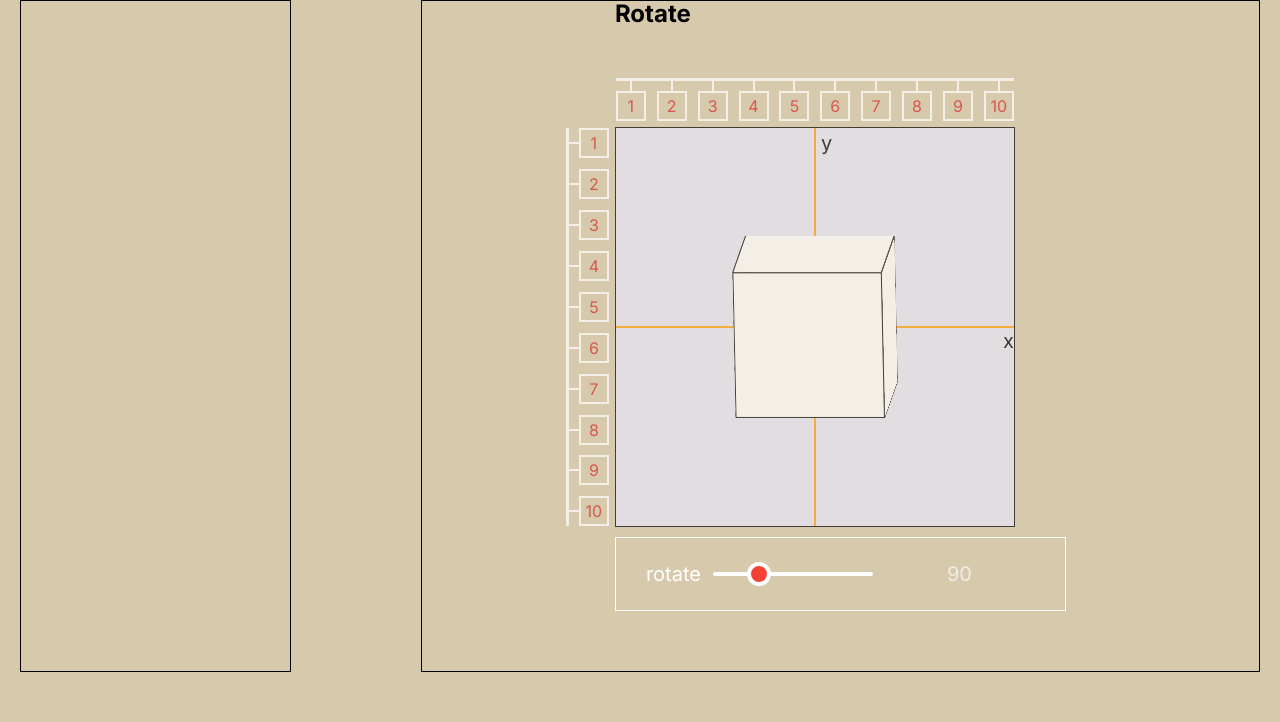
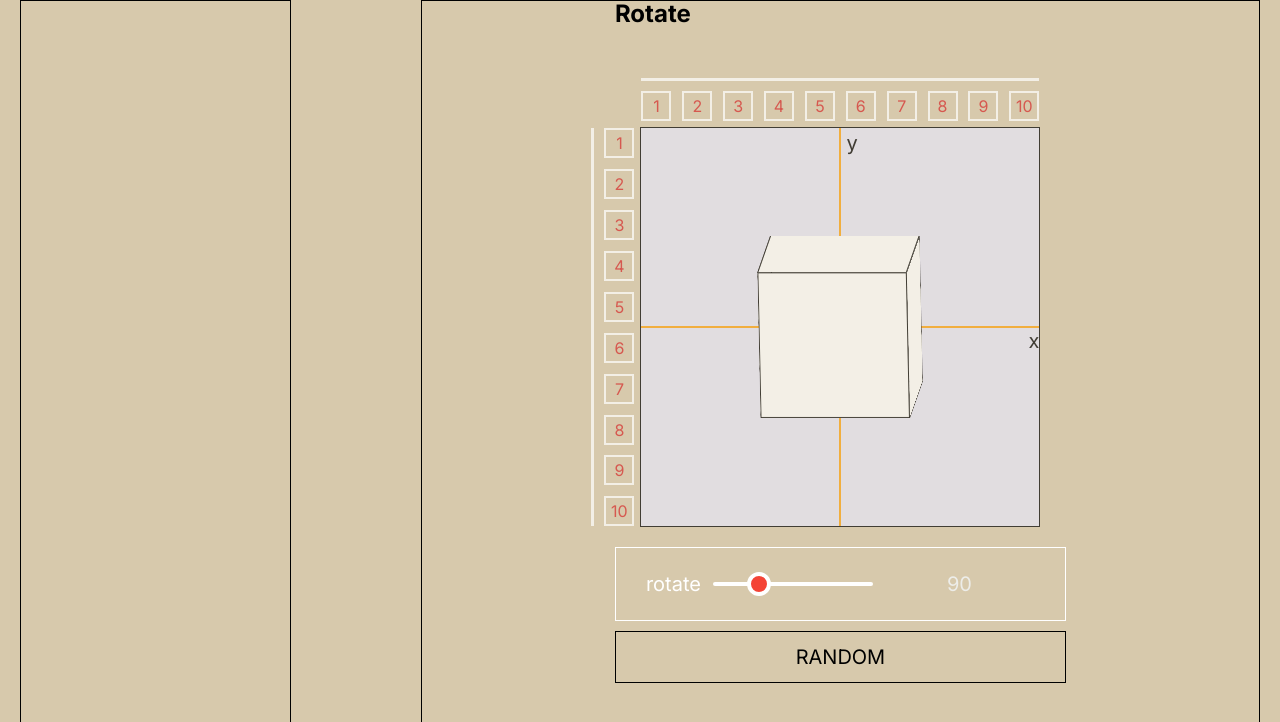
Before and after one commit to Andriikryl/transform-cheat-sheet, a Next.js app: page / in a window 1280 px wide. Shown: the top 722 px of the page. Built offline with nearby package versions, Linux system fonts and the light colour scheme.

Commit message:
add FieldBox component

```diff
--- /dev/null
+++ b/src/components/fieldBox/FieldBox.tsx
@@ -0,0 +1,35 @@
+import React from "react";
+import styles from "./style.module.css";
+import Graph from "../graph/Graph";
+
+interface FieldBoxProps {
+  children: React.ReactNode;
+}
+
+export default function FieldBox({ children }: FieldBoxProps) {
+  return (
+    <div className={styles.wrapper__box}>
+      <Graph
+        from={1}
+        to={10}
+        step={1}
+        classGraph={styles.graph}
+        classReng={styles.reng}
+      />
+      <Graph
+        from={1}
+        to={10}
+        step={1}
+        classGraph={styles.graph__col}
+        classReng={styles.reng__col}
+      />
+      <div className={styles.x__axis}>
+        <span>x</span>
+      </div>
+      <div className={styles.y__axis}>
+        <span>y</span>
+      </div>
+      {children}
+    </div>
+  );
+}
--- /dev/null
+++ b/src/components/fieldBox/style.module.css
@@ -0,0 +1,112 @@
+.wrapper__box{
+    margin-block-start: 100px;
+    border: 1px solid black;
+    background-color: #e5e5f7;
+    opacity: 0.7;
+    background-image:  linear-gradient(#2a2a2b 0.5px, transparent 0.5px), linear-gradient(to right, #2a2a2b 0.5px, #e5e5f7 0.5px);
+    background-size: 10px 10px;
+    width: 400px;
+    height: 400px;
+    position: relative;
+    display: grid;
+    place-items: center;
+}
+.rotate__box{
+    transform: rotate(var(--rotate));
+}
+
+.bg__colorSied{
+    background-color: hsl(344, 100%, 95%, .3);
+    border: 2px solid #d62828;
+}
+
+.y__axis{
+    position: absolute;
+    left: 50%;
+    top: 50%;
+    transform: translate(-50%,-50%);
+    width: 2px;
+    height: 100%;
+    background-color: #fca311;
+    z-index: -1;
+}
+
+.x__axis{
+    position: absolute;
+    left: 50%;
+    top: 50%;
+    transform: translate(-50%,-50%);
+    width: 100%;
+    height: 2px;
+    background-color: #fca311;
+    z-index: -1;
+}
+
+.y__axis span{
+    width: max-content;
+    display: block;
+    font-size: 20px;
+    position: relative;
+    left: 7px;
+}
+
+.x__axis span{
+    width: max-content;
+    display: block;
+    font-size: 20px;
+    margin-inline-start: auto;
+}
+
+
+.graph{
+    top: -50px;
+    left: 0;
+    width: 100%;
+    position: absolute;
+    border-top: 3px solid #ffffff;
+    display: flex;
+    justify-content: space-between;
+  }
+
+  .graph__col{
+    top: 0;
+    left: -50px;
+    width: 2px;
+    height: 100%;
+    position: absolute;
+    border-left: 3px solid #ffffff;
+    display: flex;
+    flex-direction: column;
+    justify-content: space-between;
+  }
+
+  .reng__col{
+    display: grid;
+    place-items: center;
+  }
+  .reng{
+    display: grid;
+    place-items: center;
+}
+
+.reng__col span{
+    display: grid;
+    place-items: center;
+    margin-inline-start: 10px;
+    color: #d62828;
+    width: 30px;
+    height: 30px;
+    border: 2px solid #ffffff;
+    position: relative;
+}
+
+.reng span{
+    margin-block-start: 10px;
+    display: grid;
+    place-items: center;
+    color: #d62828;
+    width: 30px;
+    height: 30px;
+    border: 2px solid #ffffff;
+    position: relative;
+}
--- a/src/components/rotate/Rotate.tsx
+++ b/src/components/rotate/Rotate.tsx
@@ -4,34 +4,21 @@ import styles from "./style.module.css";
 import Cube from "../cube/Cube";
 import { InputFrame } from "../inputFrame/InputFrame";
 import Graph from "../graph/Graph";
+import { random } from "../utils/random";
+import FieldBox from "../fieldBox/FieldBox";
 
 export default function Rotate() {
   const [rotate, setRotate] = useState(90);
 
+  const handelClickRandom = () => {
+    setRotate((state) => random(1, 360));
+  };
+
   return (
     <div>
       <h2>Rotate</h2>
-      <div className={styles.wrapper__box}>
-        <Graph
-          from={1}
-          to={10}
-          step={1}
-          classGraph={styles.graph}
-          classReng={styles.reng}
-        />
-        <Graph
-          from={1}
-          to={10}
-          step={1}
-          classGraph={styles.graph__col}
-          classReng={styles.reng__col}
-        />
-        <div className={styles.x__axis}>
-          <span>x</span>
-        </div>
-        <div className={styles.y__axis}>
-          <span>y</span>
-        </div>
+      <div className={styles.flex__group}>
+        <FieldBox>
           <div
             className={styles.rotate__box}
             style={
@@ -48,7 +35,7 @@ export default function Rotate() {
               cuboidClass={styles.cuboid__animation}
             />
           </div>
-      </div>
+        </FieldBox>
         <InputFrame
           className={styles.form__angel}
           value={rotate}
@@ -59,6 +46,10 @@ export default function Rotate() {
           rangeLabel="rotate"
           numberLabel="rotate number"
         ></InputFrame>
+        <button className={styles.button} onClick={handelClickRandom}>
+          random
+        </button>
+      </div>
     </div>
   );
 }
--- a/src/components/rotate/style.module.css
+++ b/src/components/rotate/style.module.css
@@ -1,16 +1,8 @@
-.wrapper__box{
-    margin-block-start: 100px;
-    border: 1px solid black;
-    background-color: #e5e5f7;
-    opacity: 0.7;
-    background-image:  linear-gradient(#2a2a2b 0.5px, transparent 0.5px), linear-gradient(to right, #2a2a2b 0.5px, #e5e5f7 0.5px);
-    background-size: 10px 10px;
-    /* padding: 100px; */
-    width: 400px;
-    height: 400px;
-    position: relative;
-    display: grid;
-    place-items: center;
+.flex__group{
+    display: flex;
+    flex-direction: column;
+    align-items: center;
+    gap: 10px;
 }
 .rotate__box{
     transform: rotate(var(--rotate));
@@ -21,114 +13,13 @@
     border: 2px solid #d62828;
 }
 
-.y__axis{
-    position: absolute;
-    left: 50%;
-    top: 50%;
-    transform: translate(-50%,-50%);
-    width: 2px;
-    height: 100%;
-    background-color: #fca311;
-    z-index: -1;
+
+.button{
+    padding-block: 10px;
+    font-size: 20px;
+    text-transform: uppercase;
+    background-color: transparent;
+    cursor: pointer;
+    width: 100%;
+    border: 1px solid black;
 }
-
-.x__axis{
-    position: absolute;
-    left: 50%;
-    top: 50%;
-    transform: translate(-50%,-50%);
-    width: 100%;
-    height: 2px;
-    background-color: #fca311;
-    z-index: -1;
-}
-
-.y__axis span{
-    width: max-content;
-    display: block;
-    font-size: 20px;
-    position: relative;
-    left: 7px;
-}
-
-.x__axis span{
-    width: max-content;
-    display: block;
-    font-size: 20px;
-    margin-inline-start: auto;
-}
-
-
-.graph{
-    top: -50px;
-    left: 0;
-    width: 100%;
-    position: absolute;
-    border-top: 3px solid #ffffff;
-    display: flex;
-    justify-content: space-between;
-  }
-
-  .graph__col{
-    top: 0;
-    left: -50px;
-    width: 2px;
-    height: 100%;
-    position: absolute;
-    border-left: 3px solid #ffffff;
-    display: flex;
-    flex-direction: column;
-    justify-content: space-between;
-  }
-
-  .reng__col{
-    display: grid;
-    place-items: center;
-  }
-  .reng{
-    display: grid;
-    place-items: center;
-}
-
-.reng__col span{
-    display: grid;
-    place-items: center;
-    margin-inline-start: 10px;
-    color: #d62828;
-    width: 30px;
-    height: 30px;
-    border: 2px solid #ffffff;
-    position: relative;
-}
-
-.reng span{
-    margin-block-start: 10px;
-    display: grid;
-    place-items: center;
-    color: #d62828;
-    width: 30px;
-    height: 30px;
-    border: 2px solid #ffffff;
-    position: relative;
-}
-
-.reng__col span::before{
-  content: "";
-  display: block;
-  width:11px;
-  height: 2px;
-  background-color: #ffffff;
-  position: absolute;
-  top: 12px;
-  left: -13px;
-}
-
-.reng span::before{
-    content: "";
-    display: block;
-    width: 2px;
-    height: 15px;
-    background-color: #ffffff;
-    position: absolute;
-    top: -15px;
-}
```
Lines whose indentation alone changed are shown as unchanged.
